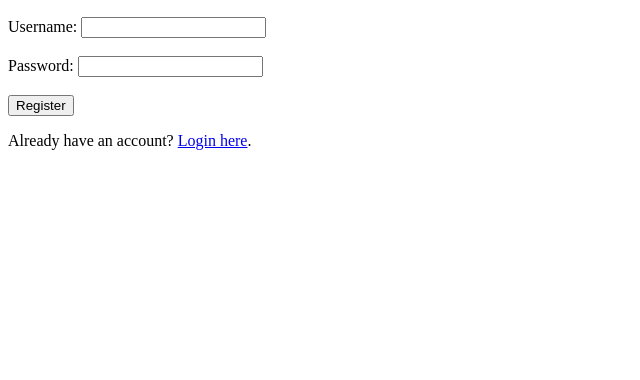
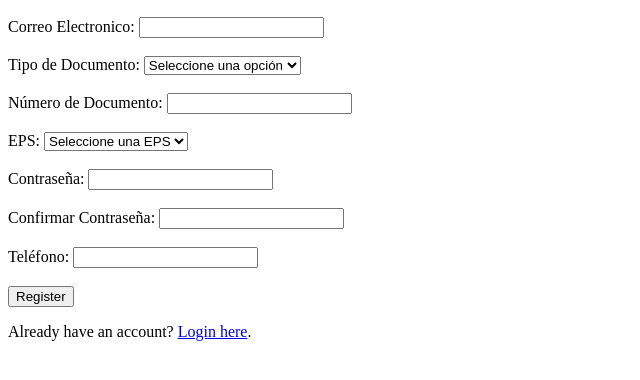
Before and after one commit to Sthiagomun/TribuSaludBackend, a website: page html/register_index.html in a window 1280 px wide. Shown: the part 110-490 px from the top of the page, without its empty margins (0-640 px from the left). Drawn offline with Linux system fonts and the light colour scheme.

Commit message:
Finalizacion del registro

```diff
--- a/html/register_index.html
+++ b/html/register_index.html
@@ -12,10 +12,40 @@
     <div class="container">
         <h2>Register</h2>
         <form id="register-form">
-            <label for="username">Username:</label>
-            <input type="text" id="username" name="username" required><br><br>
-            <label for="password">Password:</label>
-            <input type="password" id="password" name="password" required><br><br>
+            <label for="email">Correo Electronico:</label>
+            <input type="text" id="email" name="Correo Electronico" required><br><br>
+
+            <label for="tipo_de_documento">Tipo de Documento:</label>
+            <select id="tipo_de_documento" name="Tipo de Documento" required>
+                <option value="" disabled selected>Seleccione una opción</option>
+                <option value="cc">Cédula de Ciudadanía</option>
+                <option value="ti">Tarjeta de Identidad</option>
+                <option value="ce">Cédula de Extranjería</option>
+                <option value="pasaporte">Pasaporte</option>
+            </select><br><br>
+            <label for="documento">Número de Documento:</label>
+            <input type="text" id="documento" name="Número de Documento" required><br><br>
+
+
+            <label for="EPS">EPS:</label>
+            <select name="eps" id="eps">
+                <option value="" disabled selected>Seleccione una EPS</option>
+                <option value="sura">Sura</option>
+                <option value="sanitas">Sanitas</option>
+                <option value="famisanar">Famisanar</option>
+                <option value="compensar">Compensar</option>
+                <option value="cafesalud">Coosalud</option>
+                <option value="saludcoop">Saludcoop</option>
+                <option value="Nueva EPS">Nueva EPS</option>
+            </select><br><br>
+
+            <label for="password">Contraseña:</label>
+            <input type="password" id="password" name="Contraseña" required><br><br>
+            <label for="confirm_pasword">Confirmar Contraseña:</label>
+            <input type="password" id="confirm-password" name="Confirmar Contraseña" required><br><br>
+
+            <label for="telefono">Teléfono:</label>
+            <input type="text" id="telefono" name="Teléfono" required><br><br>
             <button type="submit">Register</button>
         </form>
         <p>Already have an account? <a href="../html/login_index.html">Login here</a>.</p>
--- a/script.js
+++ b/script.js
@@ -1,6 +1,6 @@
-document.getElementsId('btn-login').addEventListener('click', function() {
+document.getElementById('btn-login').addEventListener('click', function() {
     window.location.href = '../html/login_index.html';
 });
-document.getElementsById('btn-register').addEventListener('click', function() {
+document.getElementById('btn-register').addEventListener('click', function() {
     window.location.href = '../html/register_index.html';
 });
```
